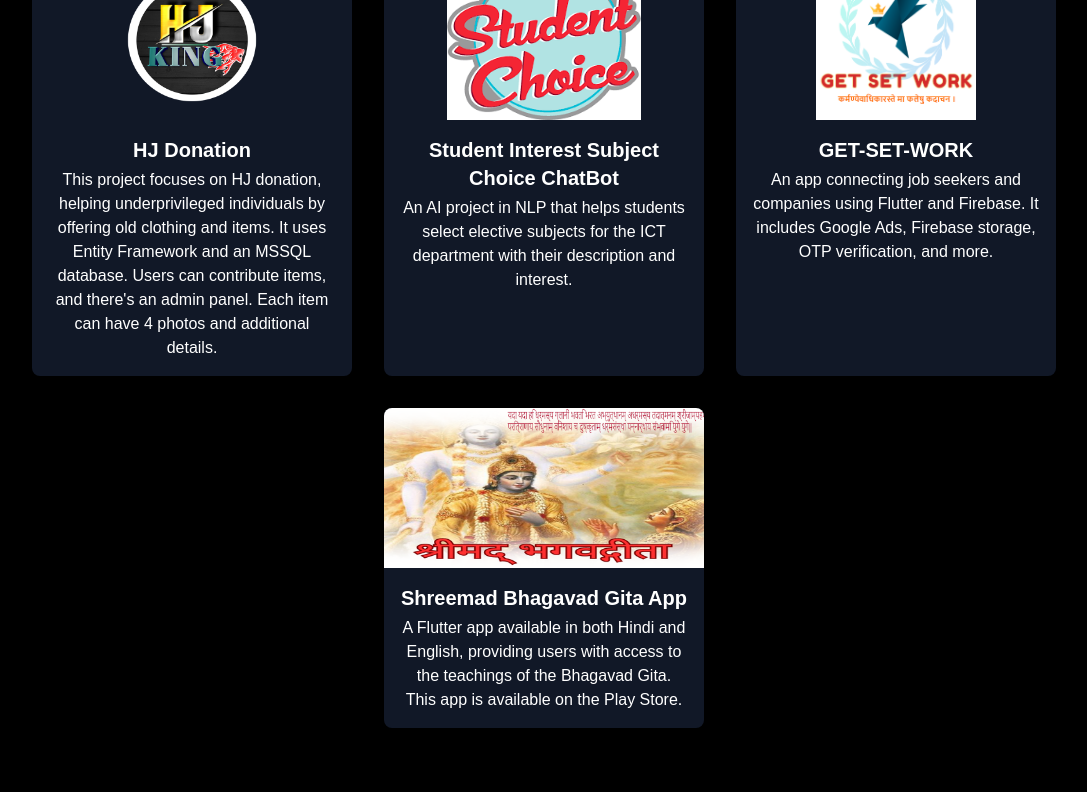
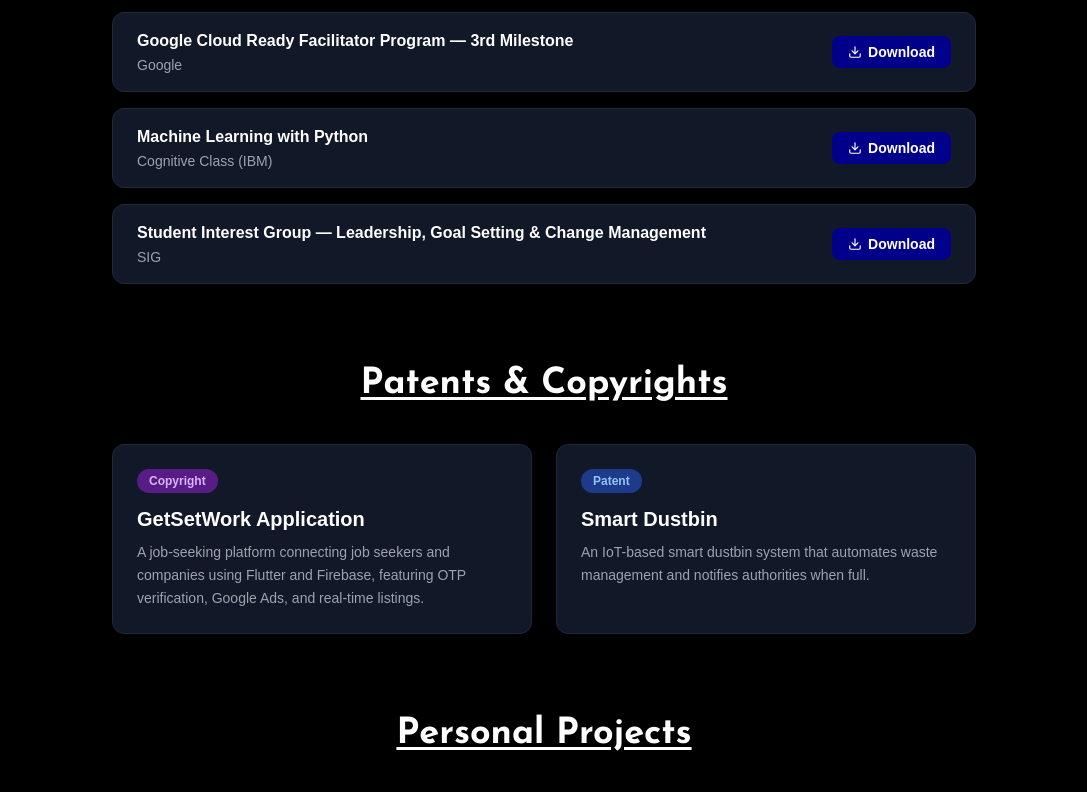
Before and after one commit to harshj-1703/portfolio, a Next.js app: page / in a window 1280 px wide. Shown: the part 3940-4732 px from the top of the page, without its empty margins (96-1183 px from the left). Built offline with nearby package versions, Linux system fonts and the light colour scheme; no server answers; grey boxes are pictures that could not be loaded.

Commit message:
Update page.tsx

```diff
--- a/src/app/page.tsx
+++ b/src/app/page.tsx
@@ -18,11 +18,11 @@
 
       <Technologies />
 
-      <Projects />
-
       <Achievements />
 
       <Patents />
+
+      <Projects />
 
       <GitHubNetwork />
 
```
